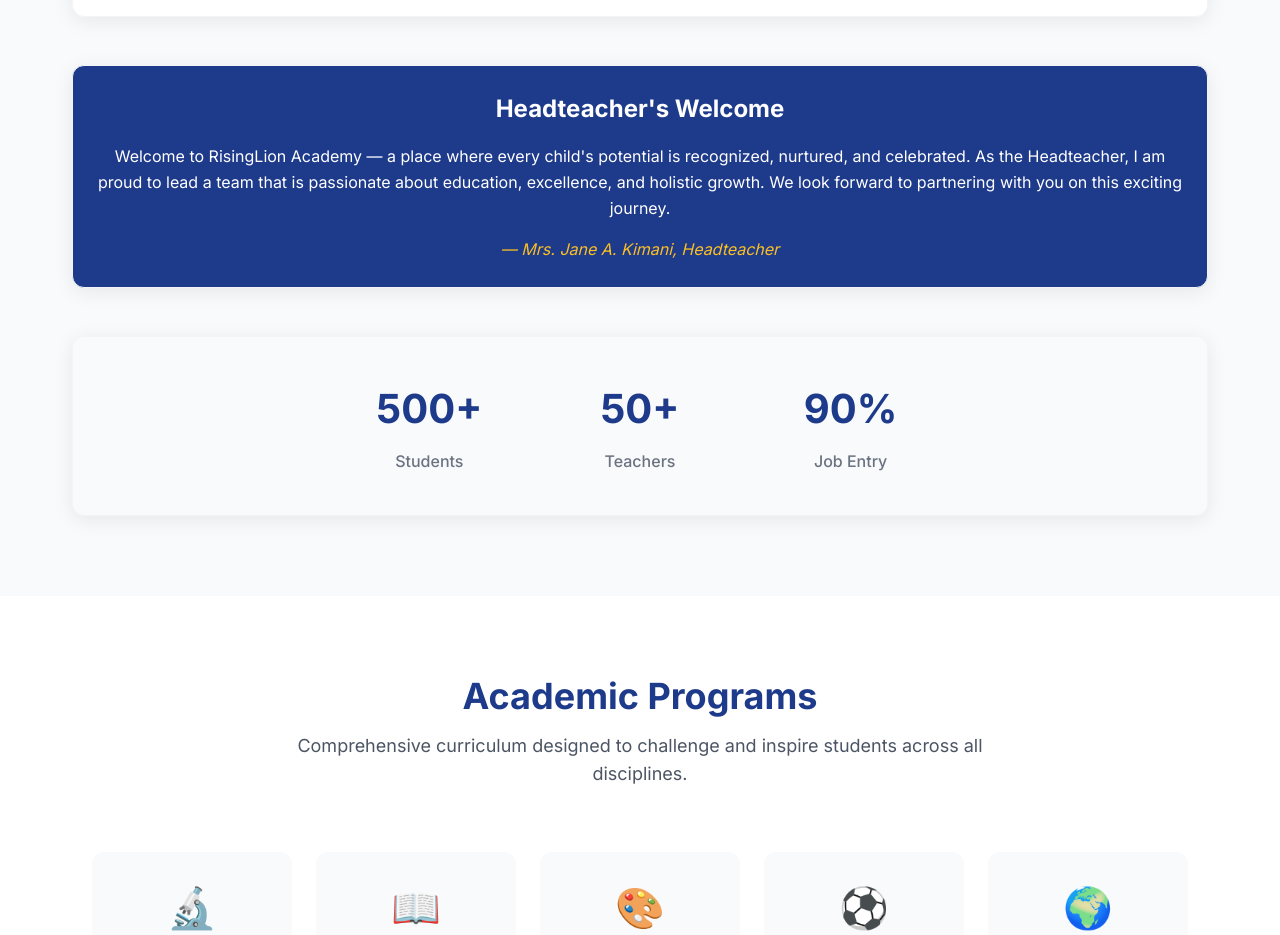
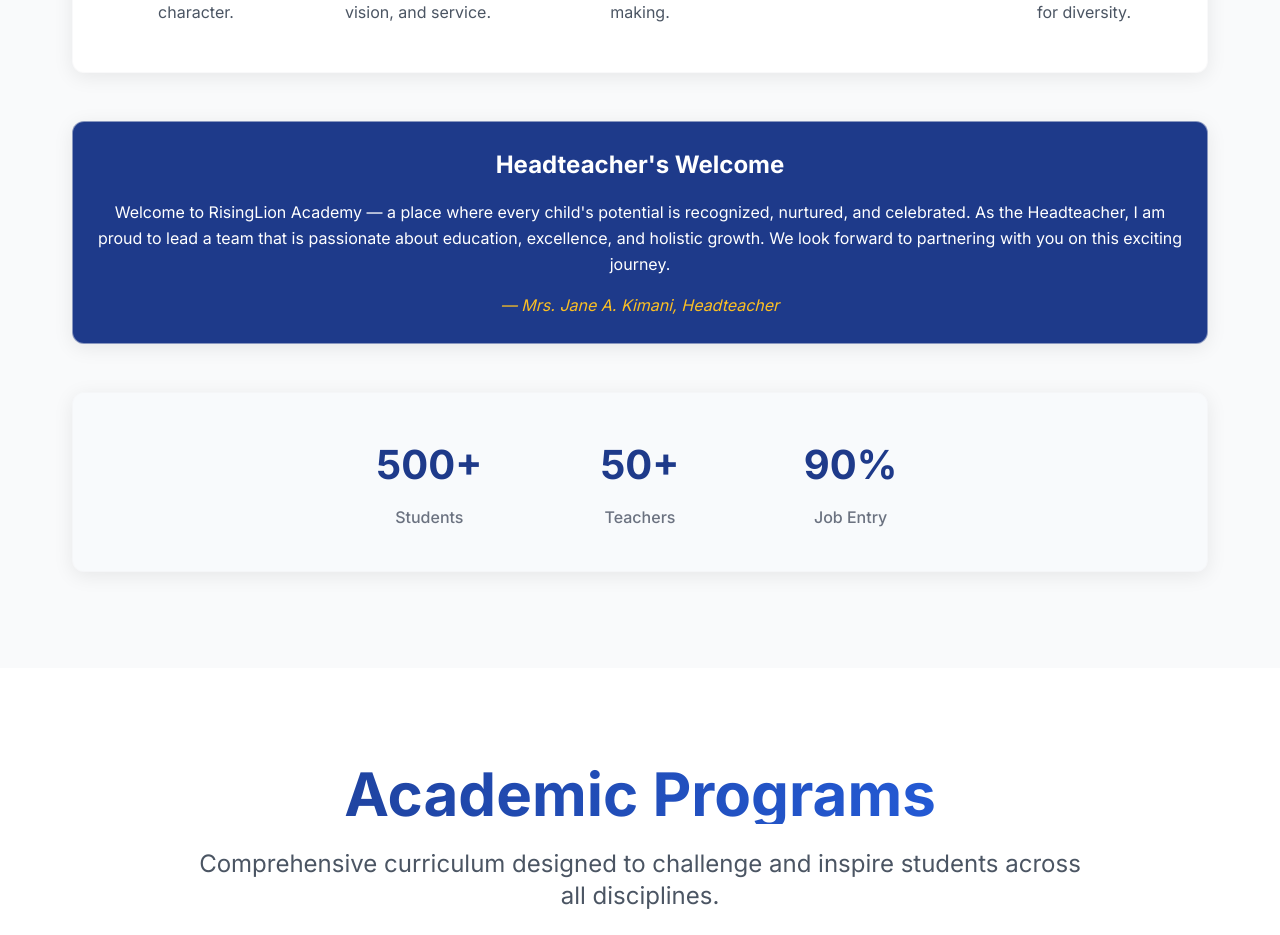
Before and after one commit to Rotz-kirwa/Rising-lion--school, a React (Vite) app: page / in a window 1280 px wide. Shown: the part 1862-2797 px from the top of the page. Built offline with nearby package versions, Linux system fonts and the light colour scheme.

Commit message:
initial commit

```diff
--- a/src/index.css
+++ b/src/index.css
@@ -16,32 +16,52 @@
 }
 
 @layer components {
+  /* Professional Color Palette */
+  :root {
+    --primary-50: #eff6ff;
+    --primary-500: #3b82f6;
+    --primary-900: #1e3a8a;
+    --secondary-400: #fbbf24;
+    --accent-500: #f59e0b;
+  }
   .btn {
-    @apply inline-flex items-center justify-center px-4 py-3 sm:px-6 sm:py-3 rounded-lg font-semibold transition-all duration-300 min-h-[48px] cursor-pointer text-center w-full sm:w-auto;
+    @apply inline-flex items-center justify-center px-6 py-4 rounded-xl font-semibold transition-all duration-300 min-h-[48px] cursor-pointer text-center shadow-md hover:shadow-lg active:scale-95 focus:outline-none focus:ring-4 focus:ring-blue-200;
   }
 
   .btn-primary {
-    @apply bg-gradient-to-r from-blue-900 to-blue-600 text-white hover:shadow-lg hover:-translate-y-0.5 active:scale-95;
+    @apply bg-gradient-to-r from-blue-900 via-blue-800 to-blue-700 text-white hover:from-blue-800 hover:to-blue-600 hover:-translate-y-1;
   }
 
   .btn-secondary {
-    @apply bg-white text-blue-900 border-2 border-blue-900 hover:bg-blue-900 hover:text-white active:scale-95;
+    @apply bg-white text-blue-900 border-2 border-blue-900 hover:bg-blue-900 hover:text-white hover:border-blue-800;
+  }
+
+  .btn-accent {
+    @apply bg-gradient-to-r from-amber-500 to-orange-500 text-white hover:from-amber-400 hover:to-orange-400 hover:-translate-y-1;
   }
 
   .card {
-    @apply bg-white rounded-xl p-4 sm:p-6 shadow-lg border border-gray-100 transition-all duration-300 hover:shadow-xl hover:-translate-y-1 w-full;
+    @apply bg-white rounded-2xl p-6 shadow-xl border border-gray-100/50 transition-all duration-500 hover:shadow-2xl hover:-translate-y-2 backdrop-blur-sm;
+  }
+
+  .card-interactive {
+    @apply card hover:scale-105 cursor-pointer;
   }
 
   .section {
-    @apply py-12 sm:py-16 lg:py-20;
+    @apply py-16 sm:py-20 lg:py-24 relative overflow-hidden;
   }
 
-  .section-gray {
-    @apply bg-gray-50;
+  .section-primary {
+    @apply bg-gradient-to-br from-blue-50 to-indigo-50;
   }
 
-  .section-blue {
-    @apply bg-blue-900 text-white;
+  .section-secondary {
+    @apply bg-gradient-to-br from-gray-50 to-slate-50;
+  }
+
+  .section-accent {
+    @apply bg-gradient-to-br from-blue-900 via-blue-800 to-indigo-900 text-white;
   }
 
   .container {
@@ -53,11 +73,25 @@
   }
 
   .section-header h2 {
-    @apply text-2xl sm:text-3xl lg:text-4xl font-bold text-blue-900 mb-3 sm:mb-4;
+    @apply text-3xl sm:text-4xl lg:text-5xl xl:text-6xl font-black text-transparent bg-gradient-to-r from-blue-900 to-blue-600 bg-clip-text mb-4 sm:mb-6 leading-tight;
   }
 
   .section-header p {
-    @apply text-base sm:text-lg text-gray-600 max-w-3xl mx-auto leading-relaxed;
+    @apply text-lg sm:text-xl lg:text-2xl text-gray-600 max-w-4xl mx-auto leading-relaxed font-light;
+  }
+
+  /* Professional Form Elements */
+  .form-input {
+    @apply w-full px-4 py-4 border-2 border-gray-200 rounded-xl text-base transition-all duration-300 focus:border-blue-500 focus:ring-4 focus:ring-blue-100 focus:outline-none placeholder-gray-400;
+  }
+
+  .form-label {
+    @apply block text-sm font-semibold text-gray-700 mb-2;
+  }
+
+  /* Navigation Enhancements */
+  .nav-link {
+    @apply relative px-4 py-2 text-gray-700 font-medium transition-all duration-300 hover:text-blue-900;
   }
 
   /* Mobile-first grid layouts */
```
